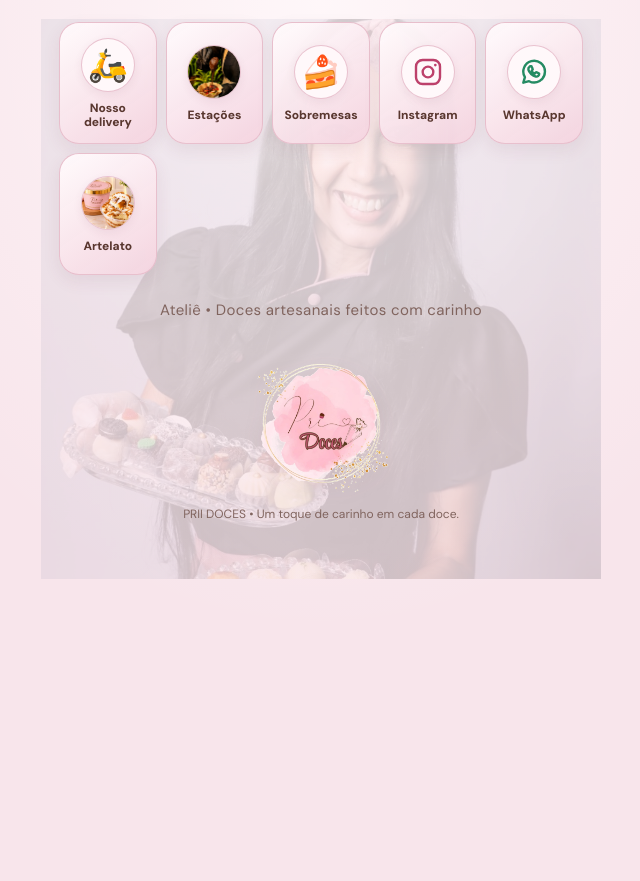
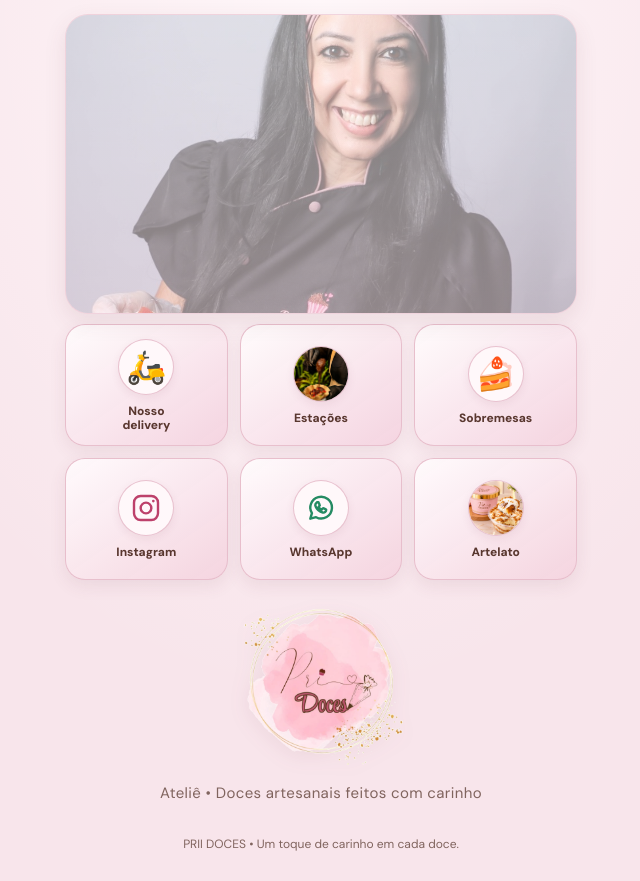
Before and after one commit to luanbazeth-creator/PRII-DOCES, a plain HTML site: page index.html in a window 1280 px wide. Shown: the whole page, without its empty margins (319-959 px from the left). Before the commit the page ends 800 px from the top, so only its background shows below. Drawn offline with Linux system fonts and the light colour scheme.

Commit message:
Add files via upload

```diff
--- a/css/index.css
+++ b/css/index.css
@@ -30,7 +30,7 @@ body {
   isolation: isolate;
   min-height: 100vh;
   margin: 0;
-  padding: 22px 16px 28px;
+  padding: 14px 12px 24px;
   color: var(--brown-text);
   background:
     radial-gradient(ellipse at 50% 0%, rgba(255, 248, 250, 0.95) 0%, transparent 56%),
@@ -38,20 +38,6 @@ body {
   font-family: "DM Sans", Arial, sans-serif;
 }
 
-
-/* Foto da Priscila como fundo suave: não bloqueia cliques nos atalhos. */
-body::before {
-  content: "";
-  position: fixed;
-  inset: 0;
-  z-index: -1;
-  pointer-events: none;
-  background-image: url("../assets/perfil.jpg");
-  background-repeat: no-repeat;
-  background-position: center 8%;
-  background-size: min(100vw, 560px) auto;
-  opacity: 0.17;
-}
 
 /* Mantém todo o conteúdo acima da foto de fundo. */
 .link-page {
@@ -62,14 +48,14 @@ body::before {
 a { color: inherit; text-decoration: none; }
 img { display: block; max-width: 100%; }
 
-/* 02. Cabeçalho: logo da marca no alto e texto centralizado. */
-.link-page { width: min(100%, 540px); margin: 0 auto; }
+/* 02. Foto no alto, botões originais e logotipo abaixo dos botões. */
+.link-page { width: min(100%, 430px); margin: 0 auto; }
 .store-header {
   display: flex;
   flex-direction: column;
   align-items: center;
   text-align: center;
-  padding: 0 8px 8px;
+  padding: 0 4px 8px;
 }
 .brand-logo {
   width: clamp(150px, 44vw, 218px);
@@ -80,13 +66,47 @@ img { display: block; max-width: 100%; }
   filter: drop-shadow(0 5px 10px rgba(112, 54, 73, 0.08));
 }
 
-/* 03. Cinco atalhos grandes, distribuídos em grade para facilitar o toque. */
+
+/* Foto alinhada ao topo, com aparência mais leve e suave no celular. */
+.profile-cover {
+  position: relative;
+  width: 100%;
+  height: clamp(212px, 58vw, 300px);
+  margin: 0 0 10px;
+  overflow: hidden;
+  border-radius: 23px;
+  border: 1px solid rgba(231, 189, 203, 0.58);
+  box-shadow: 0 8px 22px rgba(112, 54, 73, 0.10);
+  background: linear-gradient(180deg, rgba(255,255,255,0.26), rgba(248,229,235,0.18));
+}
+.profile-cover::after {
+  content: "";
+  position: absolute;
+  inset: 0;
+  background: linear-gradient(180deg, rgba(255,255,255,0.30), rgba(248,229,235,0.36));
+  pointer-events: none;
+}
+.profile-cover img {
+  width: 100%;
+  height: 100%;
+  object-fit: cover;
+  object-position: center 30%;
+  opacity: 0.68;
+  transform: scale(1.01);
+}
+/* Logotipo centralizado logo depois dos seis botões. */
+.header-logo {
+  width: clamp(138px, 38vw, 177px);
+  margin: 0 auto 12px;
+}
+
+/* 03. Os seis atalhos originais, sem alterar aparência, ícones ou links. */
 .icon-links {
   display: grid;
   grid-template-columns: repeat(3, minmax(0, 1fr));
   gap: 12px 10px;
   width: 100%;
-  margin: 0 0 24px;
+  margin: 0 0 13px;
 }
 .icon-link {
   min-width: 0;
@@ -150,7 +170,7 @@ img { display: block; max-width: 100%; }
   overflow-wrap: anywhere;
 }
 
-/* 04. A foto da Priscila agora aparece suavemente no fundo da página. */
+/* 04. Frase original abaixo dos botões. */
 .store-description {
   max-width: 360px;
   margin: 0 auto;
@@ -170,24 +190,22 @@ img { display: block; max-width: 100%; }
 }
 .page-footer p { margin: 0; }
 
-    .page-footer .brand-logo {
-        width: 145px;
-        height: auto;
-        aspect-ratio: auto;
-        margin: 0 auto 10px;
-        object-fit: contain;
-    }
-
 @media (min-width: 480px) {
-  .icon-links { grid-template-columns: repeat(5, minmax(0, 1fr)); gap: 9px; }
-  .icon-link { min-height: 122px; padding-inline: 5px; border-radius: 20px; }
-  .icon-art { width: 54px; height: 54px; flex-basis: 54px; }
+  .icon-links { grid-template-columns: repeat(3, minmax(0, 1fr)); gap: 12px 10px; }
+  .icon-link { min-height: 122px; padding-inline: 6px; border-radius: 20px; }
+  .icon-art { width: 56px; height: 56px; flex-basis: 56px; }
   .icon-label { font-size: 12px; }
 }
 
+@media (min-width: 860px) {
+  .link-page { width: min(100%, 520px); }
+  .icon-links { grid-template-columns: repeat(3, minmax(0, 1fr)); gap: 12px; }
+}
+
 @media (max-width: 360px) {
-  body { padding: 16px 11px 22px; }
-  .brand-logo { width: 150px; }
+  body { padding: 12px 10px 20px; }
+  .header-logo { width: 137px; margin-bottom: 12px; }
+  .profile-cover { height: 215px; border-radius: 18px; }
   .icon-links { gap: 9px 7px; }
   .icon-link { min-height: 108px; padding: 9px 4px; border-radius: 18px; }
   .icon-art { width: 52px; height: 52px; flex-basis: 52px; }
--- a/index.html
+++ b/index.html
@@ -13,14 +13,16 @@
   <link href="https://fonts.googleapis.com/css2?family=DM+Sans:wght@400;500;600;700;800&family=Playfair+Display:wght@600;700;800&display=swap" rel="stylesheet">
 
   <!-- O estilo fica separado para facilitar futuras edições. -->
-  <link rel="stylesheet" href="css/index.css">
+  <link rel="stylesheet" href="css/index.css?v=20261120-mobile-transparente">
 </head>
 <body>
   <main class="link-page" id="inicio">
-    <!-- Logo da marca: aparece no topo, sem o mockup de celular. -->
+    <!-- Foto em cima, os seis botões originais no meio e logotipo embaixo. -->
     <header class="store-header">
-
-      <!-- Atalhos principais, posicionados logo abaixo da marca. -->
+      <figure class="profile-cover">
+        <img src="assets/perfil.jpg" alt="Confeiteira da PRII DOCES apresentando seus doces" width="900" height="900" fetchpriority="high">
+      </figure>
+      <!-- Atalhos originais, com os mesmos ícones, textos e links. -->
       <nav class="icon-links" aria-label="Atalhos da PRII DOCES">
         <!-- 1. Cardápio e delivery. -->
         <a class="icon-link" href="cardapio.html" aria-label="Nosso delivery">
@@ -73,11 +75,12 @@
           <span class="icon-label">Artelato</span>
         </a>
       </nav>
+      <!-- Logotipo centralizado ABAIXO dos seis botões originais. -->
+      <img class="brand-logo header-logo" src="assets/logo-prii-doces.png" alt="Logo da PRII DOCES" width="1080" height="1060">
       <p class="store-description">Ateliê • Doces artesanais feitos com carinho</p>
     </header>
 
     <footer class="page-footer">
-        <img class="brand-logo" src="assets/logo-prii-doces.png" alt="Logo da PRII DOCES">
         <p>PRII DOCES <span aria-hidden="true">•</span> Um toque de carinho em cada doce.</p>
     </footer>
   </main>
```
Also changed, not shown: 1 other file.
